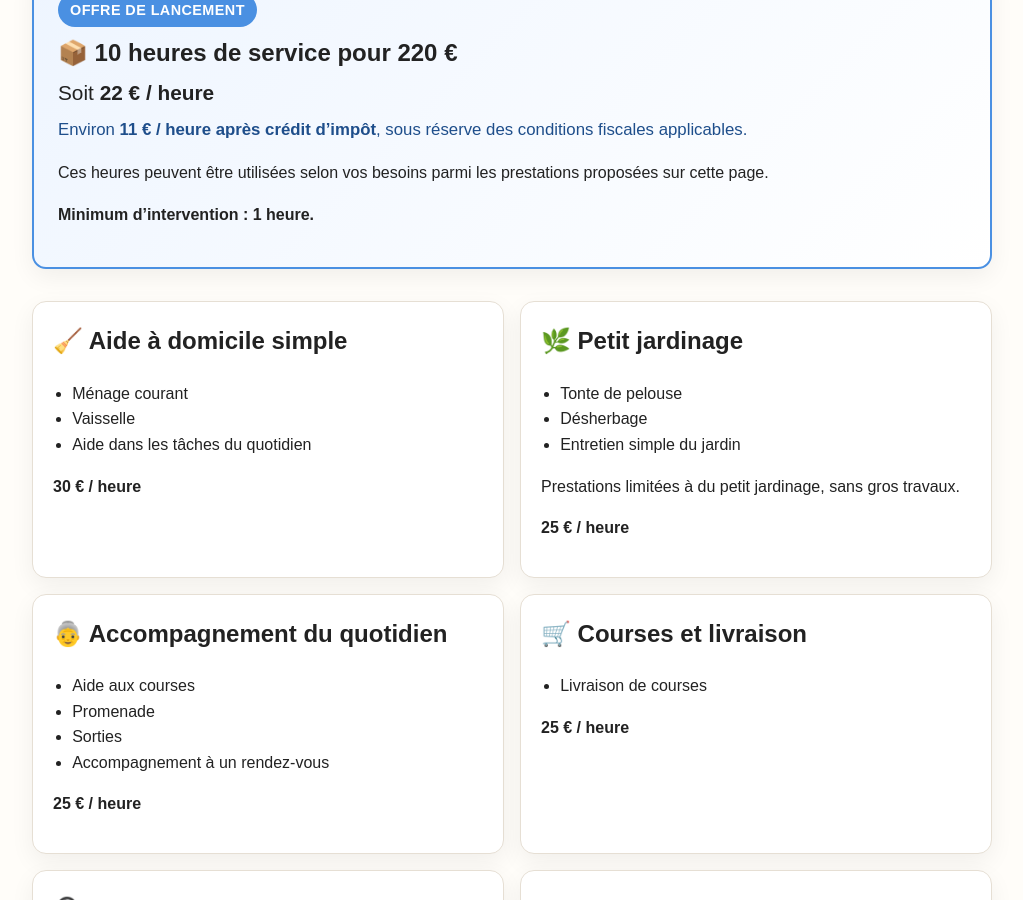
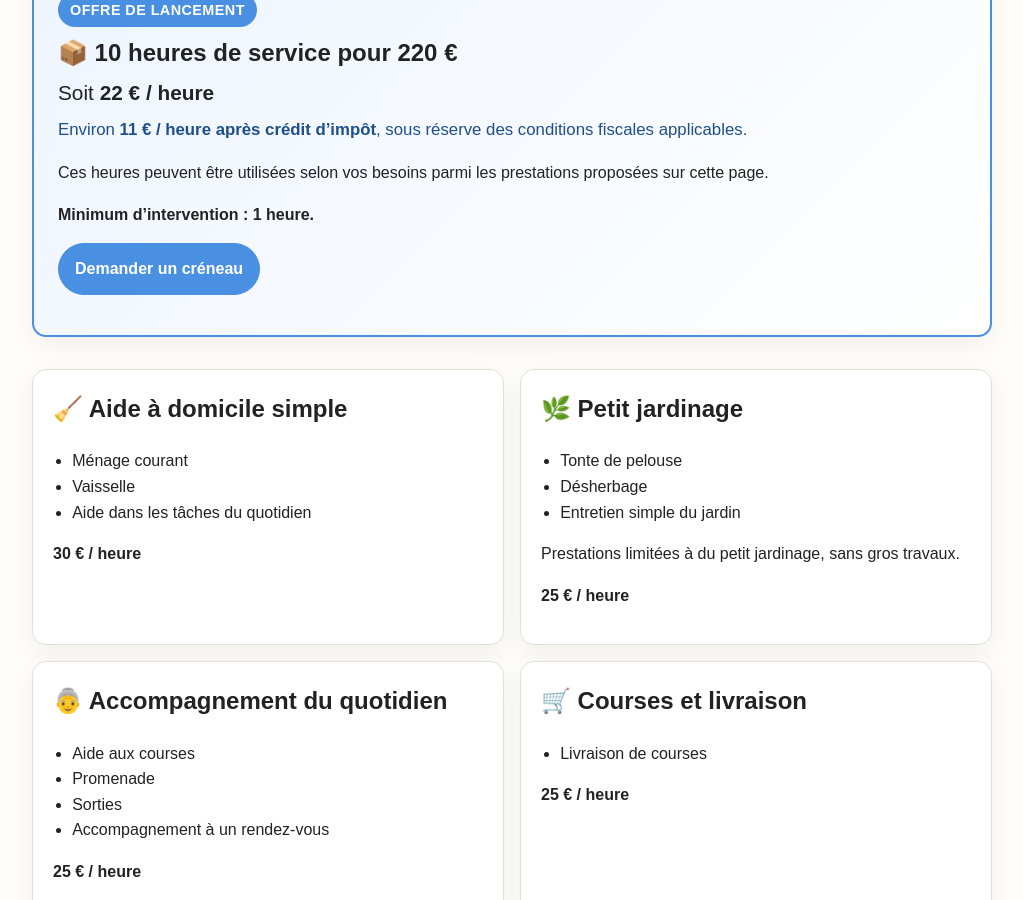
Before and after one commit to Laurie-services/laurie-services.github.io, a Jekyll site: the page built from services.html, in a window 1280 px wide and 900 px high, scrolled down 432 px. Shown: the whole window, without its empty margins (128-1151 px from the left). Built offline with Jekyll 4.4.1, drawn with Linux system fonts in a browser that asks for light colours.

Commit message:
bouton reserver sur page services

```diff
--- a/services.html
+++ b/services.html
@@ -25,6 +25,12 @@ description: "Services à domicile à Cholet avec tarifs détaillés."
   </p>
   <p>
     <strong>Minimum d’intervention : 1 heure.</strong>
+  </p>
+
+  <p>
+    <a class="button" href="mailto:laurie.services.cholet@gmail.com?subject=Demande%20de%20prestation&body=Bonjour,%0A%0AJe souhaite utiliser l’offre de 10 heures.%0A%0AType%20de%20besoin%20:%0A- %0A%0AAdresse%20(Cholet%20centre)%20:%0A- %0A%0ADisponibilités%20:%0A- %0A%0AInformations%20complémentaires%20:%0A- %0A">
+      Demander un créneau
+    </a>
   </p>
 </section>
 
```
